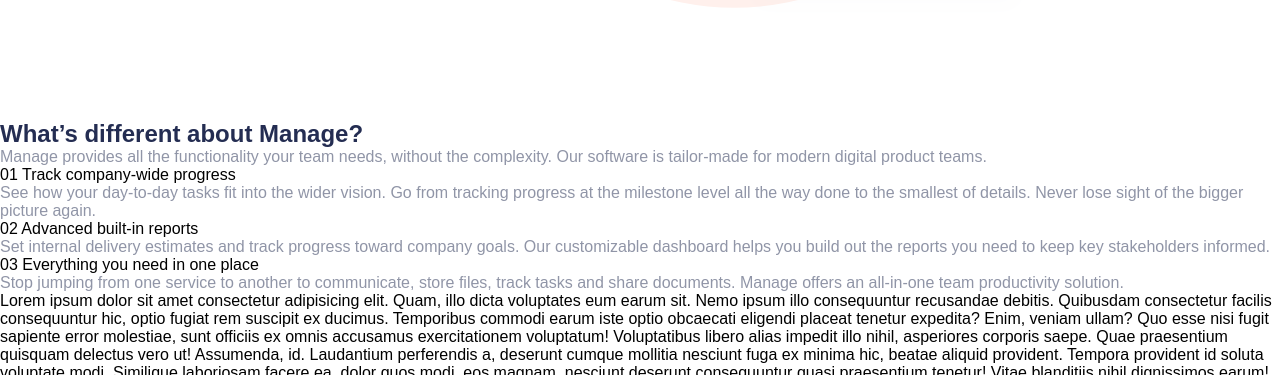
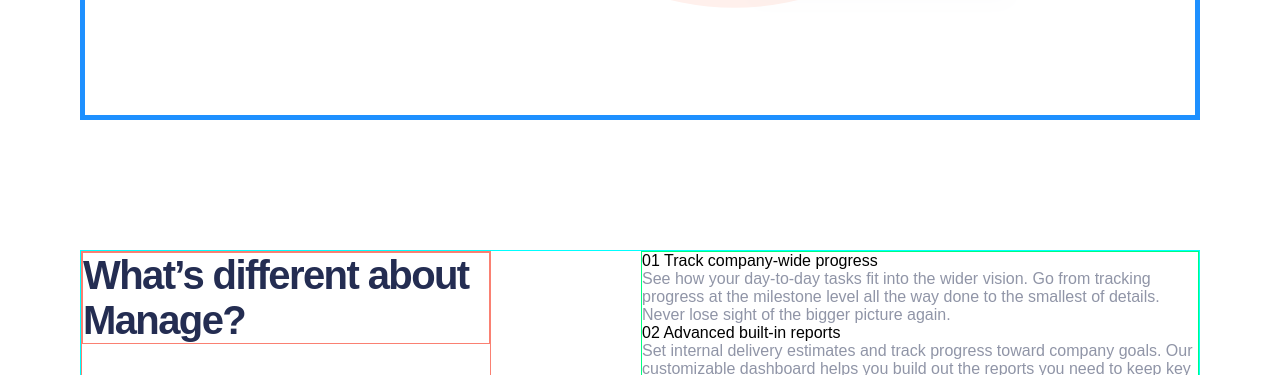
Before and after one commit to ChesterCabahug/manage, a plain HTML site: page index.html in a window 1280 px wide. Shown: the part 680-1055 px from the top of the page. Drawn offline with Linux system fonts and the light colour scheme; a web font is replaced by a local one.

Commit message:
why manage section styling in progress

```diff
--- a/css/layout/_mainHero.scss
+++ b/css/layout/_mainHero.scss
@@ -1,11 +1,11 @@
 main {
-    // border: 5px solid dodgerblue;
+    border: 5px solid dodgerblue;
     min-height: 100vh;
     padding: 5rem 1.5rem 0 1.5rem;
     margin: auto;
     max-width: 70rem;
     position: relative;
-    overflow-y: hidden;
+    // overflow-y: hidden;
 
 
 
--- /dev/null
+++ b/css/layout/_whyManageSection.scss
@@ -0,0 +1,38 @@
+#whyManage {
+    display: flex;
+    max-width: 70rem;
+    min-height: 100vh;
+    margin: auto;
+    border: 1px solid aqua;
+    margin-top: 8.125rem;
+
+
+    @media (max-width: 750px) {
+        flex-direction: column;
+    }
+
+    .left {
+        border: 1px solid salmon;
+        margin-right: 4.68rem;
+        h2 {
+            font-size: 2.5rem;
+            margin-bottom: 2.125rem;
+            border: 1px solid salmon;
+            letter-spacing: -0.1rem;
+
+
+            @media (max-width: 750px) {
+                font-size: 1.875rem;
+            }
+        }
+
+        p {
+            width: 80%;
+        }
+    }
+
+    .right {
+        border: 1px solid springgreen;
+        margin-left: 4.68rem;
+    }
+}
--- a/css/main.scss
+++ b/css/main.scss
@@ -7,3 +7,4 @@
 // layouts folder
 @import "./layout/headerNav";
 @import "./layout/mainHero";
+@import "./layout/whyManageSection"
--- a/index.html
+++ b/index.html
@@ -53,7 +53,7 @@
 
         <section id="whyManage">
             <div class="left">
-                <h1>What’s different about Manage?</h1>
+                <h2>What’s different about Manage?</h2>
                 <p>
                     Manage provides all the functionality your team needs,
                     without the complexity. Our software is tailor-made for
@@ -92,8 +92,6 @@
                         offers an all-in-one team productivity solution.
                     </p>
                 </div>
-                <div class="reason2"></div>
-                <div class="reason3"></div>
             </div>
         </section>
 
```
Also changed, not shown: css/_globalStyling.scss (+9 -0 lines), css/main.css, 1 other file.
